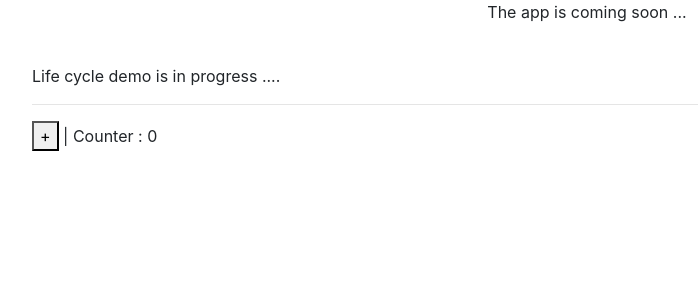
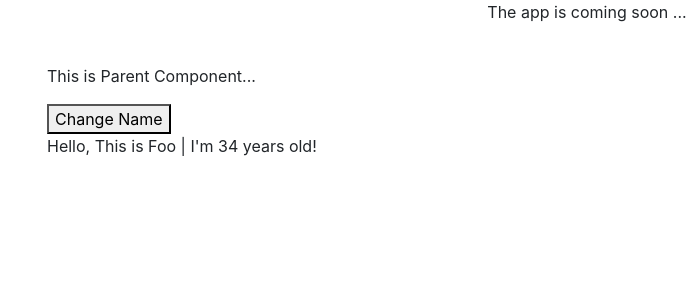
Before and after one commit to synergy2411/react-trng, a React (Create React App) app in the folder basic-app/: page / in a window 1280 px wide. Shown: the top 300 px of the page, without its empty margins (53-751 px from the left). Built offline with nearby package versions, Linux system fonts and the light colour scheme.

Commit message:
Props demo

```diff
--- a/basic-app/src/App.js
+++ b/basic-app/src/App.js
@@ -3,6 +3,7 @@ import "../node_modules/bootstrap/dist/css/bootstrap.min.css";
 import "./App.css";
 import Note from './Container/Note/Note';
 import LifeCycleDemo from "./Container/LifeCycle/LifeCycle";
+import Parent from "./Container/Props/Parent";
 
 function App() {
   return (
@@ -13,7 +14,8 @@ function App() {
         <p className="text-center">The app is coming soon ...</p>
         <br/>
         {/* <Note /> */}
-        <LifeCycleDemo />
+        {/* <LifeCycleDemo /> */}
+        <Parent/>
       </div>
   );
 }
--- a/basic-app/src/Container/LifeCycle/LifeCycle.js
+++ b/basic-app/src/Container/LifeCycle/LifeCycle.js
@@ -8,8 +8,11 @@ class LifeCycleDemo extends React.Component{
         }
         console.log("[CONSTRUCTOR]")
     }
+    // componentWillMount(){
+    //     console.log("[COMPONENT WILL MOUNT]")
+    // }
     componentDidMount(){
-        console.log("[COPONENT DID MOUNT]")
+        console.log("[COMPONENT DID MOUNT]")
     }
     componentDidUpdate(){
         console.log("[COMPONENT DID UPDATE]")
@@ -18,6 +21,7 @@ class LifeCycleDemo extends React.Component{
         console.log("[COMPONENT WIL UNMOUNT]")
     }
     clickHandler = () => {
+    // clickHandler(){
         // console.log("CLICKED");
         // this.state.counter++;
         // this.state.todos.push()
@@ -26,7 +30,7 @@ class LifeCycleDemo extends React.Component{
         })
     }
     shouldComponentUpdate(){
-        console.log("SHOULD COMPONENT UPDATE");
+        console.log("[SHOULD COMPONENT UPDATE]");
         if(this.state.counter < 3){
             return true;
         }
@@ -35,12 +39,15 @@ class LifeCycleDemo extends React.Component{
         }
     }
     render(){
+        // Side effect
+        // this.setState({counter : 200});
         console.log("[RENDER]");
         return (
             <div>
                 Life cycle demo is in progress ....
                 <hr />
-        <button onClick = {this.clickHandler}>  + </button>  | Counter : {this.state.counter}
+        {/* <button onClick = {this.clickHandler.bind(this)}>  + </button>  | Counter : {this.state.counter} */}
+        <button onClick = {this.clickHandler.bind(this)}>  + </button>  | Counter : {this.state.counter}
             </div>
         )
     }
--- /dev/null
+++ b/basic-app/src/Container/Props/Child.js
@@ -0,0 +1,22 @@
+import React from 'react';
+
+// class Child extends React.Component{
+
+//     render(){
+//         console.log("CHILD - RENDER");
+//         return (
+//         <h3>Hi, I'm {this.props.name}| I am {this.props.age} years old! </h3>
+//         )
+//     }
+// }
+
+function Child(props){
+    return (
+        <div>
+            <p>Hello, This is {props.name} | I'm {props.age} years old!</p>
+        </div>
+    )
+}
+
+
+export default Child;
--- /dev/null
+++ b/basic-app/src/Container/Props/Parent.js
@@ -0,0 +1,38 @@
+import React from 'react';
+import Child from './Child';
+
+class Parent extends React.Component{
+    constructor(){
+        super();
+        this.state = {
+            user : {
+                name : "Foo",
+                age : 34,
+                address : {}
+            }
+        }
+    }
+    changeName = () => {
+        this.setState({
+            user :{
+                ...this.state.user,
+                name : "Changed Name - Bar"
+            }
+        });
+        console.log("STATE" , this.state);
+    }
+
+    render(){
+        return (
+            <div className="container">
+                <p>This is Parent Component...</p>
+                <button onClick={this.changeName}>Change Name</button>
+                <br/>
+                <Child name = {this.state.user.name} age = {this.state.user.age} />
+
+            </div>
+        )
+    }
+}
+
+export default Parent;
```
